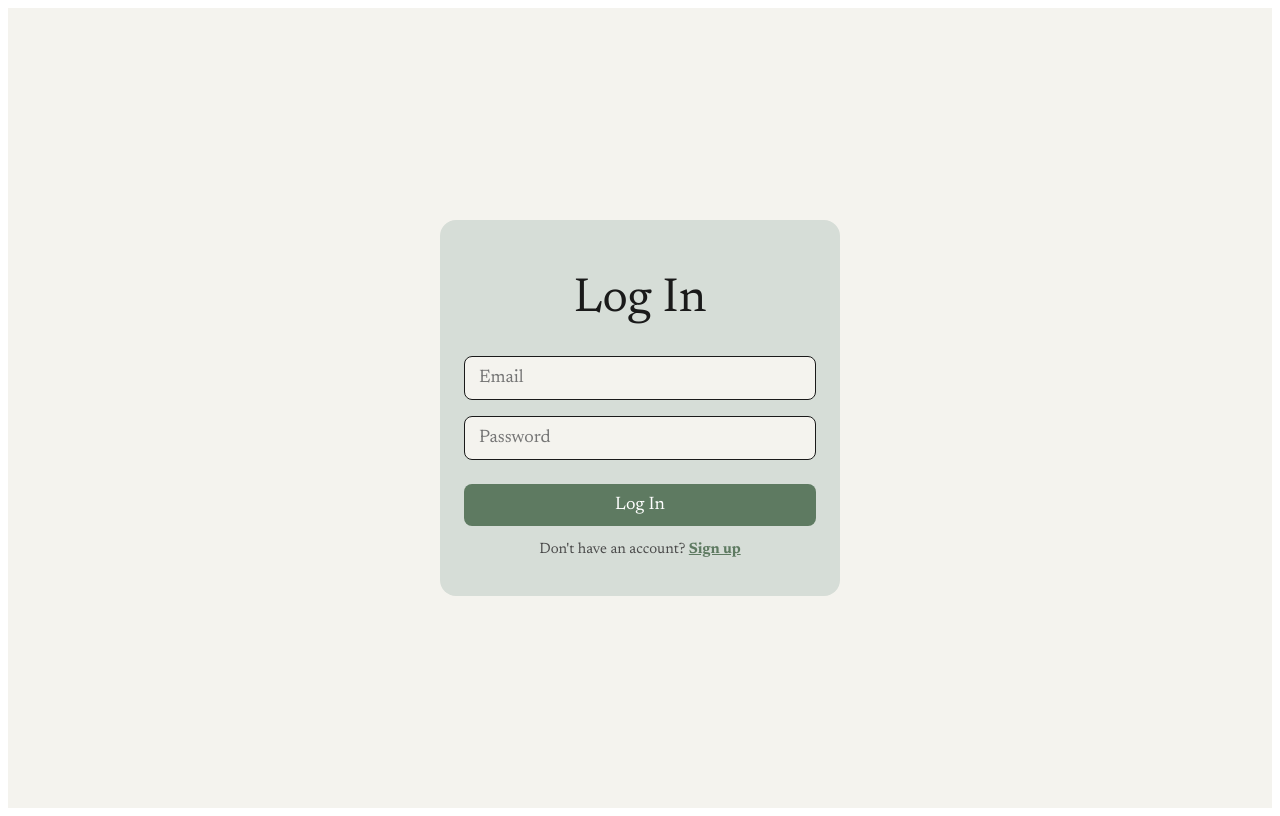
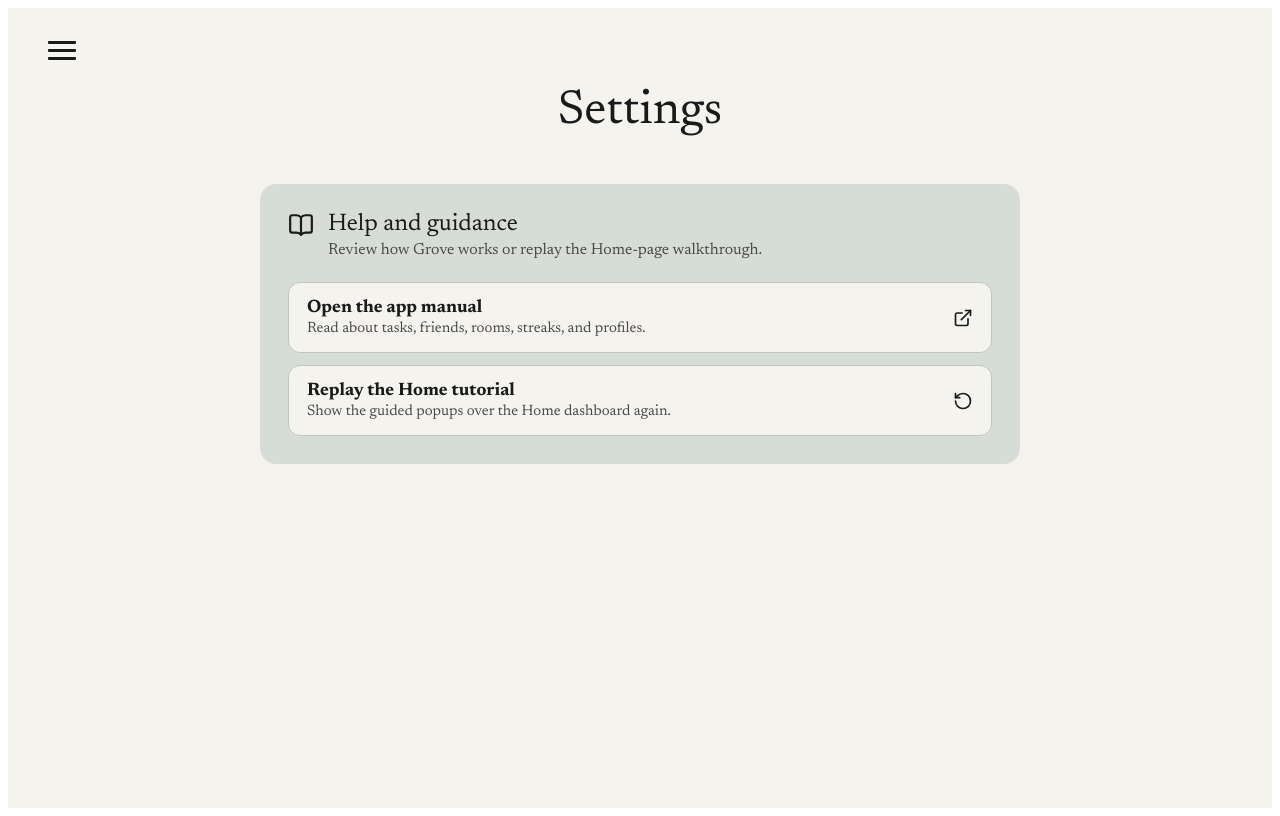
Before and after one commit to iopkelvin/Grove, a React (Vite) app in the folder frontend/: page /settings in a window 1280 px wide. Before the commit this address led to /. Built offline with nearby package versions, Linux system fonts and the light colour scheme.

Commit message:
manual and tutorial

```diff
--- a/frontend/src/App.jsx
+++ b/frontend/src/App.jsx
@@ -1,4 +1,3 @@
-// Routing (Kelvin)
 import { BrowserRouter, Routes, Route, Navigate } from "react-router-dom";
 import Home from "./pages/Home";
 import Profile from "./pages/Profile";
@@ -9,6 +8,7 @@ import Tasks from "./pages/Tasks";
 import Lobby from "./pages/Lobby";
 import Room from "./pages/Room";
 import Streaks from "./pages/Streaks";
+import Settings from "./pages/Settings";
 import AuthGate from "./components/RequireAuth";
 
 function App() {
@@ -27,7 +27,10 @@ function App() {
         <Route path="/rooms/:roomId" element={<Room />} />
         <Route path="/streaks" element={<Streaks />} />
         <Route path="/calendar" element={<Navigate to="/" replace />} />
-        <Route path="/settings" element={<Navigate to="/" replace />} />
+
+        {/* This must render Settings, not Navigate. */}
+        <Route path="/settings" element={<Settings />} />
+
         <Route path="*" element={<Navigate to="/" replace />} />
       </Routes>
     </BrowserRouter>
--- a/frontend/src/main.jsx
+++ b/frontend/src/main.jsx
@@ -14,8 +14,8 @@ import './styles/profile.css'
 import './styles/auth.css'
 import './styles/friends.css'
 import './styles/tasks.css'
-import './styles/study-rooms.css'
-import './styles/tree.css'
+import "./styles/home-tutorial.css";
+import "./styles/settings.css";
 
 
 ReactDOM.createRoot(document.getElementById('root')).render(
--- a/frontend/src/pages/Settings.jsx
+++ b/frontend/src/pages/Settings.jsx
@@ -1,42 +1,50 @@
 import { BookOpen, ExternalLink, RotateCcw } from "lucide-react";
-import { useNavigate } from "react-router-dom";
 import MenuIcon from "../components/MenuIcon";
 import { queueHomeTutorialReplay } from "../hooks/useHomeTutorial";
 
 export default function Settings() {
-  const navigate = useNavigate();
+  const manualUrl = `${import.meta.env.BASE_URL}manual.html`;
 
   function replayHomeTutorial() {
     queueHomeTutorialReplay();
-    navigate("/");
+
+    // Reload Home so the queued tutorial is consumed reliably.
+    window.location.assign(import.meta.env.BASE_URL || "/");
   }
 
   return (
     <div className="page settings-page">
       <MenuIcon />
+
       <h1 className="page-title">Settings</h1>
 
       <div className="page-content settings-content">
         <section className="card settings-section">
           <div className="settings-section-heading">
             <BookOpen size={26} aria-hidden="true" />
+
             <div>
               <h2>Help and guidance</h2>
-              <p>Review how Grove works or replay the Home-page walkthrough.</p>
+              <p>
+                Review how Grove works or replay the Home-page walkthrough.
+              </p>
             </div>
           </div>
 
           <div className="settings-actions">
             <a
               className="settings-action"
-              href="/manual.html"
+              href={manualUrl}
               target="_blank"
               rel="noreferrer"
             >
               <span>
                 <strong>Open the app manual</strong>
-                <small>Read about tasks, friends, rooms, streaks, and profiles.</small>
+                <small>
+                  Read about tasks, friends, rooms, streaks, and profiles.
+                </small>
               </span>
+
               <ExternalLink size={20} aria-hidden="true" />
             </a>
 
@@ -47,8 +55,11 @@ export default function Settings() {
             >
               <span>
                 <strong>Replay the Home tutorial</strong>
-                <small>Show the guided popups over the Home dashboard again.</small>
+                <small>
+                  Show the guided popups over the Home dashboard again.
+                </small>
               </span>
+
               <RotateCcw size={20} aria-hidden="true" />
             </button>
           </div>
```
